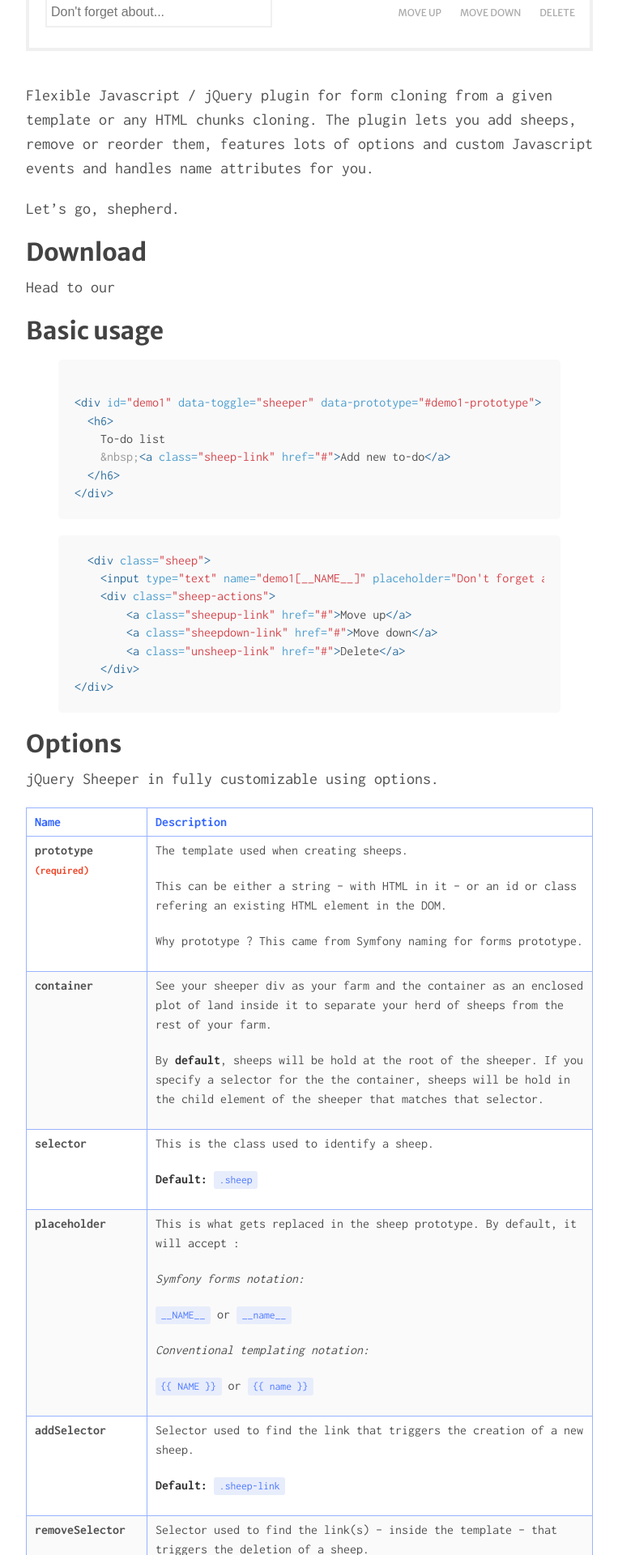
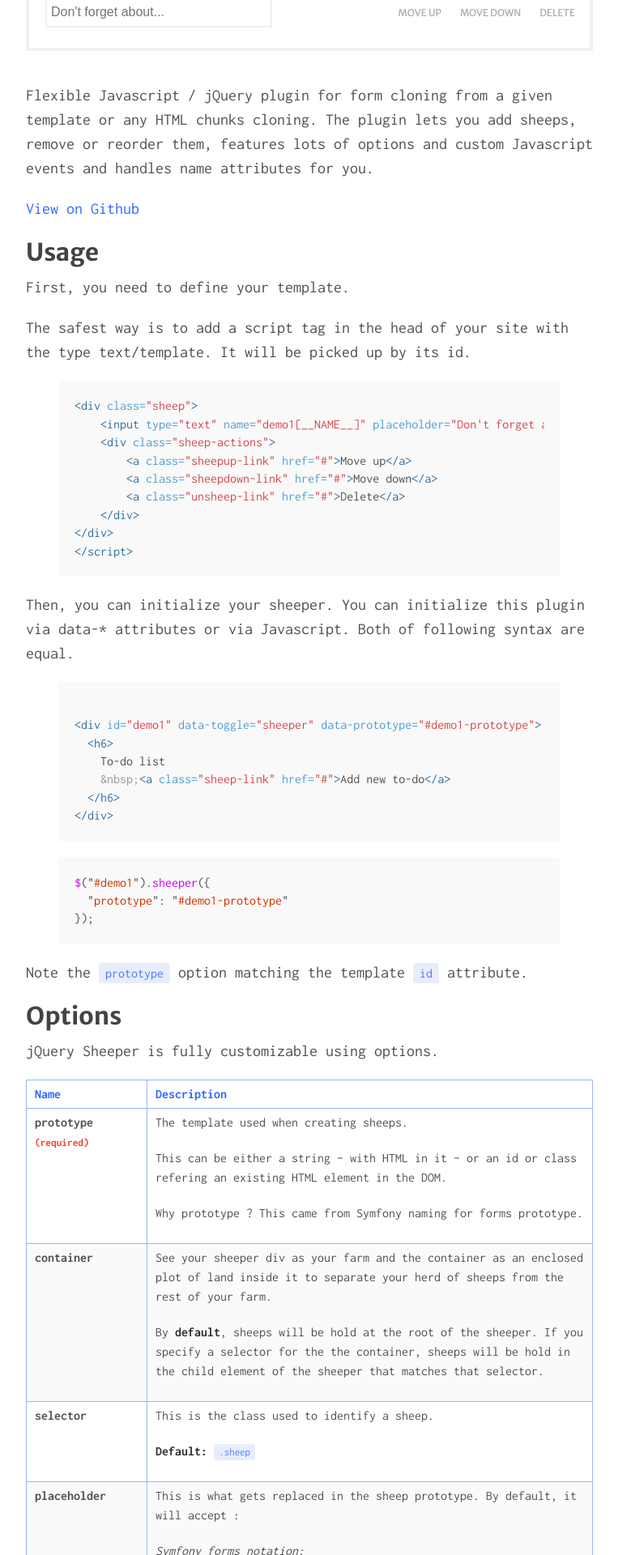
Before and after one commit to adrienrn/jquery-sheeper, a Jekyll site: the page built from docs/index.md, in a window 1280 px wide. Shown: the part 420-2340 px from the top of the page at 81% size, without its empty margins (258-1021 px from the left). Built offline with Jekyll 4.4.1, drawn with Linux system fonts in a browser that asks for light colours; some of the changed text lies outside the part shown.

Commit message:
Docs: update usage section

```diff
--- a/docs/_config.yml
+++ b/docs/_config.yml
@@ -1,6 +1,8 @@
 # Permalinks
 #
 # Use of `relative_permalinks` ensures post links from the index work properly.
+markdown:            kramdown
+highlighter:         rouge
 permalink:           pretty
 relative_permalinks: true
 
@@ -12,9 +14,6 @@ description: >
   any HTML chunks cloning. The plugin lets you add sheeps, remove or reorder
   them, features lots of options and custom Javascript events and handles name
   attributes for you.
-
-
-  Let's go, shepherd.
 
 url:                 http://getpoole.com
 paginate:            1
--- a/docs/_sass/_code.scss
+++ b/docs/_sass/_code.scss
@@ -10,7 +10,7 @@ pre {
 
 code {
   padding: .25em .5em;
-  font-size: 85%;
+  font-size: 80%;
   color: lighten($brand-primary, 5%);
   background-color: desaturate(lighten($brand-primary, 35%), 20%);
   border-radius: 3px;
--- a/docs/_sass/_syntax.scss
+++ b/docs/_sass/_syntax.scss
@@ -1,6 +1,6 @@
 .highlight .hll { background-color: #ffc; }
 .highlight .c { color: #999; } /* Comment */
-.highlight .err { color: #a00; background-color: #faa } /* Error */
+//.highlight .err { color: #a00; background-color: #faa } /* Error */
 .highlight .k { color: #069; } /* Keyword */
 .highlight .o { color: #555 } /* Operator */
 .highlight .cm { color: #09f; font-style: italic } /* Comment.Multiline */
@@ -51,7 +51,7 @@
 .highlight .sh { color: #c30 } /* Literal.String.Heredoc */
 .highlight .si { color: #a00 } /* Literal.String.Interpol */
 .highlight .sx { color: #c30 } /* Literal.String.Other */
-.highlight .sr { color: #3aa } /* Literal.String.Regex */
+//.highlight .sr { color: #3aa } /* Literal.String.Regex */
 .highlight .s1 { color: #c30 } /* Literal.String.Single */
 .highlight .ss { color: #fc3 } /* Literal.String.Symbol */
 .highlight .bp { color: #366 } /* Name.Builtin.Pseudo */
--- a/docs/index.md
+++ b/docs/index.md
@@ -15,23 +15,39 @@ title: Home
 
 {{ site.description }}
 
-## Download
+<a href="{{ site.github.repo }}">
+  View on Github
+</a>
 
-Head to our
+## Usage
 
-## Basic usage
+First, you need to define your template.
+
+The safest way is to add a script tag in the head of your site with the type text/template. It will be picked up by its id.
+
+{% highlight html %}
+
+{% include _template-demo.html %}
+</script>
+{% endhighlight %}
+
+Then, you can initialize your sheeper. You can initialize this plugin via data-* attributes or via Javascript. Both of following syntax are equal.
 
 {% highlight html %}
   {% include _demo1.html %}
 {% endhighlight %}
 
-{% highlight html %}
-  {% include _template-demo.html %}
+{% highlight javascript %}
+$("#demo1").sheeper({
+  "prototype": "#demo1-prototype"
+});
 {% endhighlight %}
+
+Note the `prototype` option matching the template `id` attribute.
 
 ## Options
 
-jQuery Sheeper in fully customizable using options.
+{{ site.title }} is fully customizable using options.
 
 <table>
     <tr>
```
Also changed, not shown: other parts of docs/index.md (+1 -1 lines).
